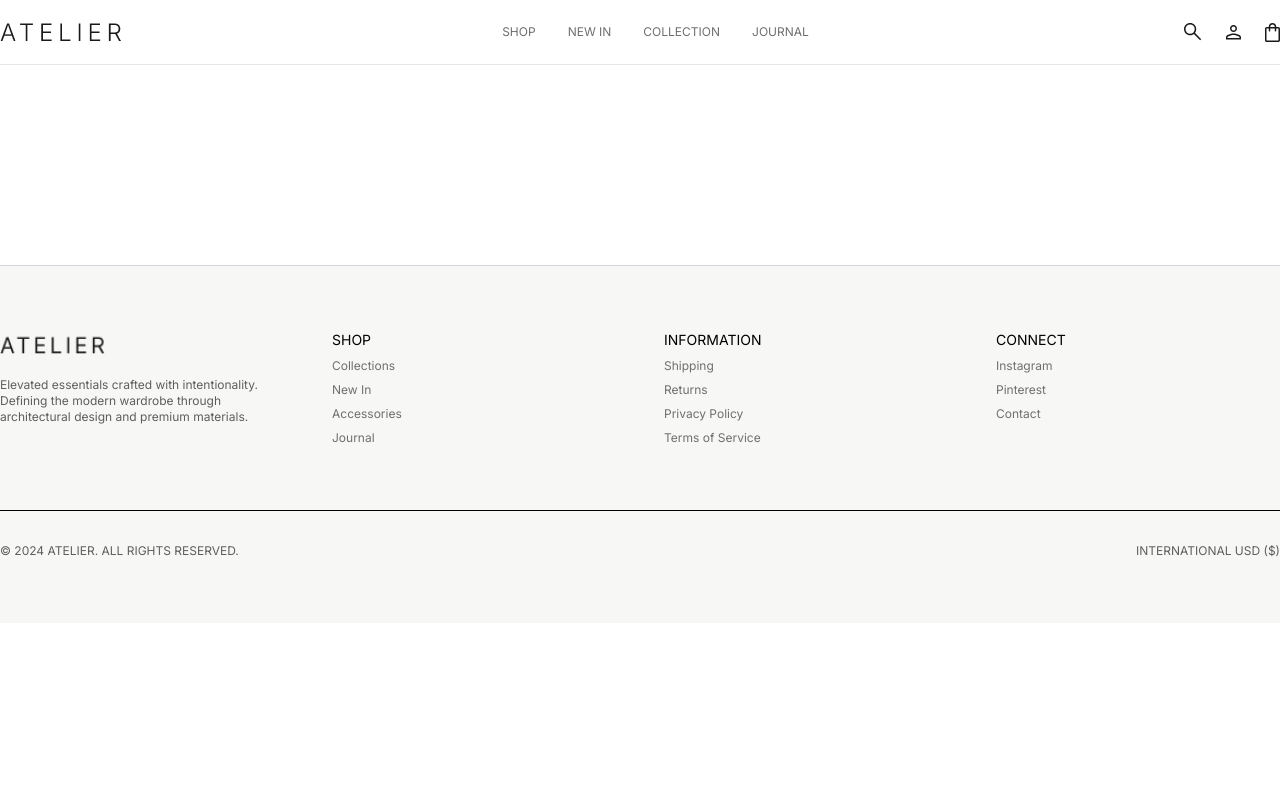
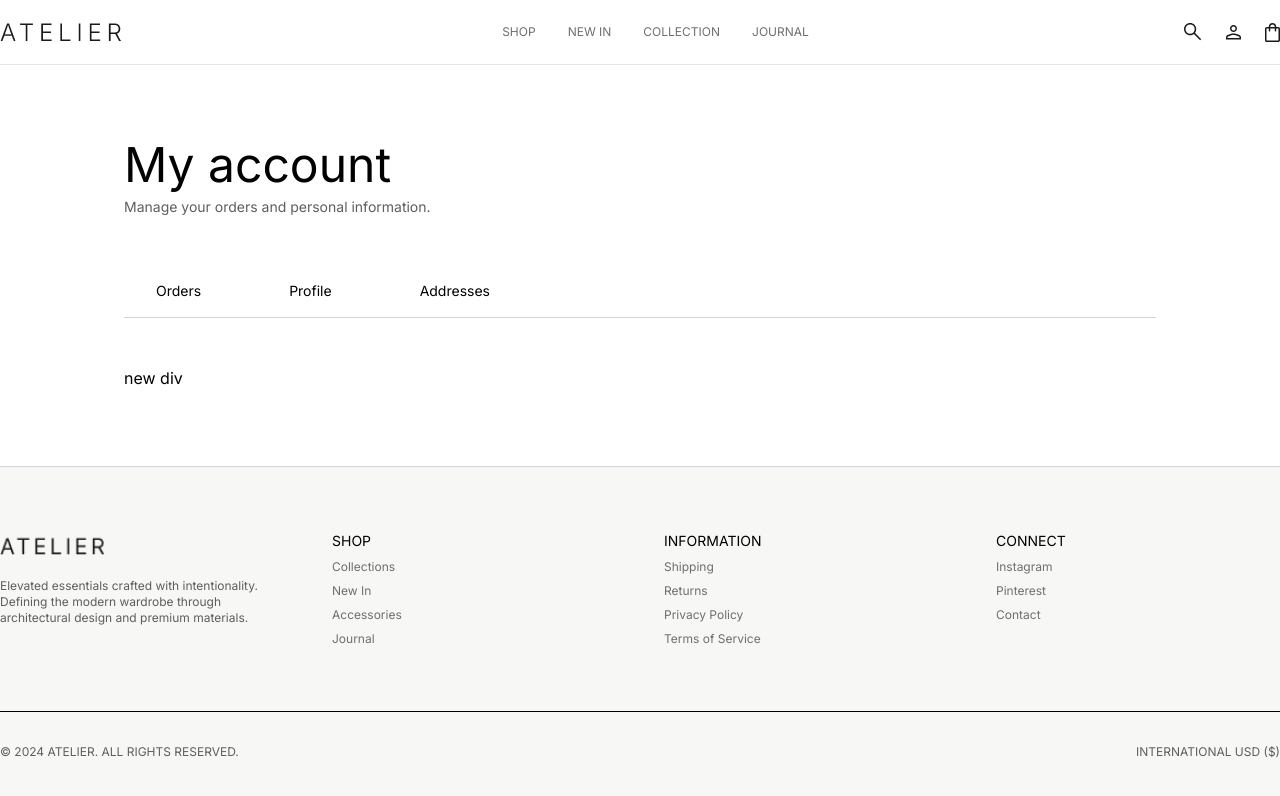
Before and after one commit to ahmadabudiab12/tailwind-project-fs17, a website: page accountOrder.html in a window 1280 px wide. Drawn offline with Linux system fonts and the light colour scheme.

Commit message:
account order/first sec.

```diff
--- a/accountOrder.html
+++ b/accountOrder.html
@@ -50,8 +50,26 @@
     </header>
 
     <main>
-      <section class="container mx-auto">
-        <div class="flex flex-col gap-12 py-25 px-6">
+      <section class="container mx-auto px-10 sm:px-19 md:px-25">
+        <div class="flex flex-col gap-12 py-19 px-6">
+
+            <div class="flex flex-col items-start gap-2">
+               <h1 class="text-3xl md:text-5xl">My account</h1>
+               <p class="text-sm">Manage your orders and personal information.</p>
+             </div>
+
+             <div class="container mx-auto border-b border-gray-300 flex justify-between items-center ">
+                 <div class="flex gap-2 sm:gap-6">
+                    <button class="flex text-sm py-4 px-2 sm:px-4 md:px-8 focus:border-b border-black-100">Orders</button>
+                    <button class="flex text-sm py-4 px-2 sm:px-4 md:px-8 focus:border-b border-black-100">Profile</button>
+                    <button class="flex text-sm py-4 px-2 sm:px-4 md:px-8 focus:border-b border-black-100">Addresses </button>
+                </div>
+             </div>
+
+             <div>
+              new div
+
+             </div>
 
 
 
```
Also changed, not shown: assets/src/output.css.
